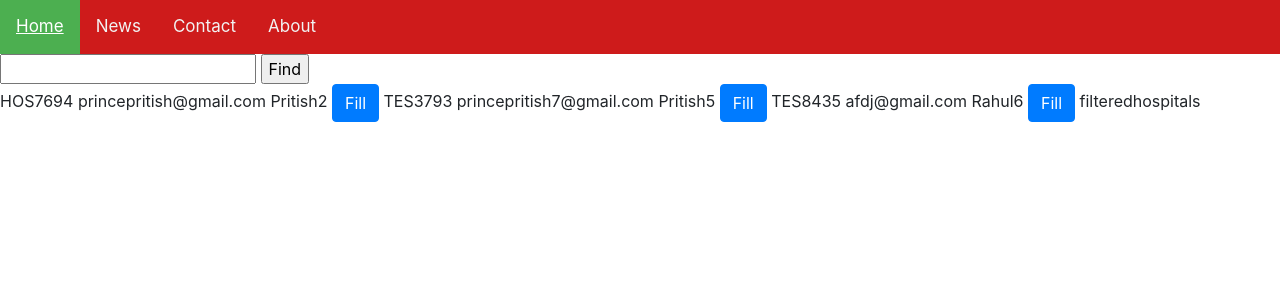
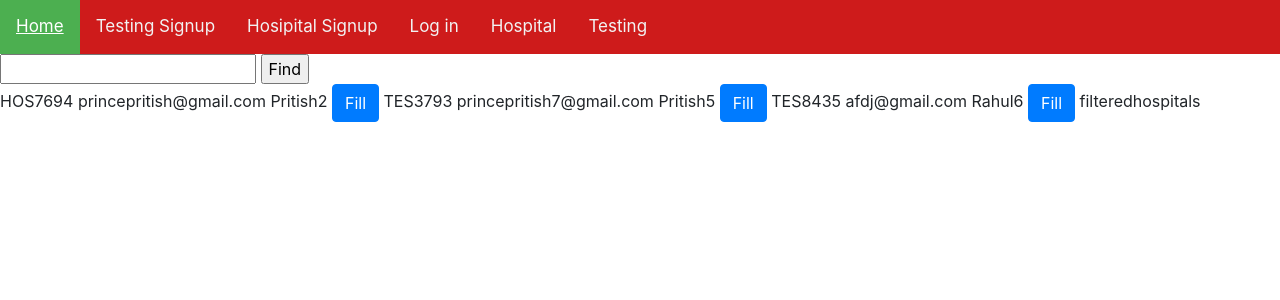
Before and after one commit to m-a-rahul/COVID19-BOT, a Django app: page / in a window 1280 px wide. Shown: the top 300 px of the page. Run offline with Django 3.2, Linux system fonts and the light colour scheme; data comes from the database, SQL or seed files in the repository; both versions use the stored data as it was after the commit; some libraries are stand-ins or nearby versions.

Commit message:
Links in the homepage

```diff
--- a/BOT/settings.py
+++ b/BOT/settings.py
@@ -117,6 +117,9 @@ USE_L10N = True
 
 USE_TZ = True
 
+LOGIN_REDIRECT_URL = 'home'
+LOGOUT_REDIRECT_URL = 'home'
+
 
 # Static files (CSS, JavaScript, Images)
 # https://docs.djangoproject.com/en/3.0/howto/static-files/
--- a/templates/base.html
+++ b/templates/base.html
@@ -37,9 +37,15 @@
   <body>
     <div class="topnav">
       <a class="active" href="#home">Home</a>
-      <a href="#news">News</a>
-      <a href="#contact">Contact</a>
-      <a href="#about">About</a>
+      {% if user.is_authenticated %}
+      <a href="{% url 'accounts:logout' %}">Log Out</a>
+      {% else %}
+      <a href="{% url 'accounts:tsignup' %}">Testing Signup</a>
+      <a href="{% url 'accounts:hsignup' %}">Hosipital Signup</a>
+      <a href="{% url 'accounts:login' %}">Log in</a>
+      {% endif %}
+      <a href="#hospital">Hospital</a>
+      <a href="testing">Testing</a>
     </div>
     {% block content %}
     {% endblock %}
```
Also changed, not shown: db.sqlite3.
